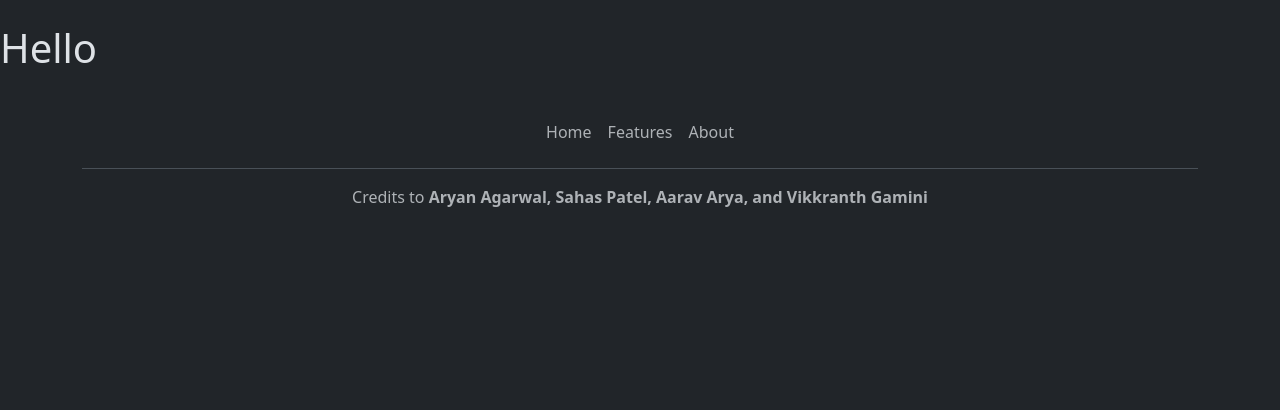
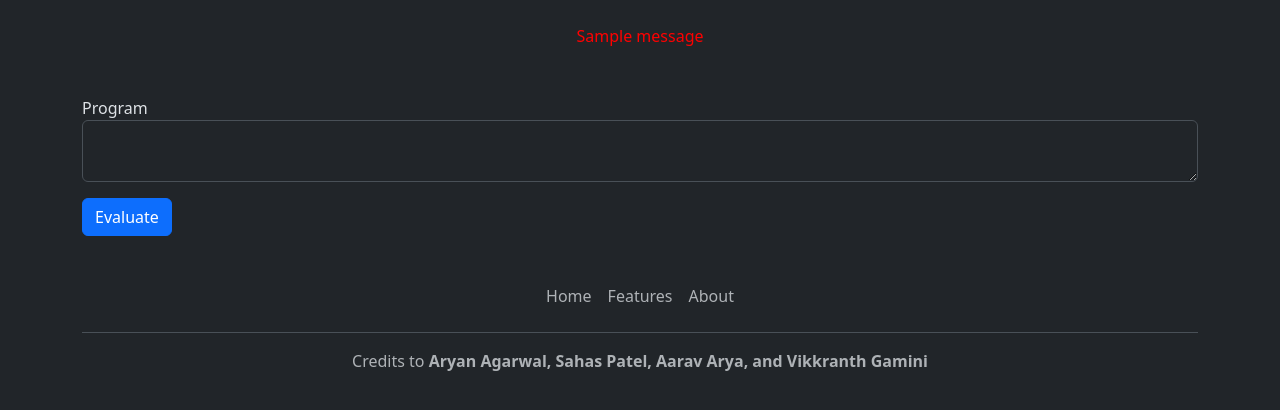
Before and after one commit to TheWhiteLionGod/Benchmarker, a Flask app: page /benchmark in a window 1280 px wide. Shown: the part 97-507 px from the top of the page. Run offline with Flask 3, Linux system fonts and the light colour scheme; one stand-in notice (Sample message) is shown; some libraries are stand-ins or nearby versions.

Commit message:
Made Benchmarking Form

```diff
--- a/main.py
+++ b/main.py
@@ -1,16 +1,32 @@
 from flask import Flask, render_template
 from flask_bootstrap import Bootstrap5
+from flask_wtf import FlaskForm
+from wtforms import StringField, SubmitField, TextAreaField
+from wtforms.validators import DataRequired
+
+import os
 
 app = Flask(__name__)
+SECRET_KEY = os.urandom(32)
+app.config['SECRET_KEY'] = SECRET_KEY
 bootstrap = Bootstrap5(app)
+
+class CodeForm(FlaskForm):
+    code = TextAreaField("Program", validators=[DataRequired()])
+    submit = SubmitField("Evaluate")
+
 
 @app.route("/")
 def homepage():
     return render_template("index.html", page="home")
 
-@app.route("/benchmark")
+@app.route("/benchmark", methods=['GET', 'POST'])
 def benchmark():
-    return render_template("benchmark.html", page="benchmark")
+    form = CodeForm()
+    if form.validate_on_submit():
+        code = form.code.data
+        print(code)
+    return render_template("benchmark.html", page="benchmark", form=form)
 
 if __name__ == '__main__':
     app.run(debug=True, port=5000)
--- a/templates/base.html
+++ b/templates/base.html
@@ -1,3 +1,4 @@
+{% from 'bootstrap4/form.html' import render_field %}
 <!DOCTYPE html>
 <html lang="en" data-bs-theme="dark">
 {% block head %}
@@ -41,8 +42,8 @@
      <div class="container">
         <footer class="py-3 my-4">
             <ul class="nav justify-content-center border-bottom pb-3 mb-3">
-                <li class="nav-item"><a href="#section-1" class="nav-link px-2 text-body-secondary">Home</a></li>
-                <li class="nav-item"><a href="#section-2" class="nav-link px-2 text-body-secondary">Features</a></li>
+                <li class="nav-item"><a href="index.html#section-1" class="nav-link px-2 text-body-secondary">Home</a></li>
+                <li class="nav-item"><a href="index.html#section-2" class="nav-link px-2 text-body-secondary">Features</a></li>
                 <li class="nav-item"><a href="benchmark.html" class="nav-link px-2 text-body-secondary">About</a></li>
             </ul>
             <p class="text-center text-body-secondary">Credits to <b>Aryan Agarwal, Sahas Patel, Aarav Arya, and Vikkranth Gamini</b></p>
--- a/templates/benchmark.html
+++ b/templates/benchmark.html
@@ -11,7 +11,22 @@
 
 
     {% block content %}
-    <h1>Hello</h1>
+        <main class="mb-4">
+            <div class="container">
+            <div class="row">
+                {% with messages = get_flashed_messages() %}
+                    {% for message in messages %}
+                    <p style="color: red; text-align: center;">{{message}}</p>
+                    {% endfor %}
+                {% endwith %}
+            </div>
+            <form method="post">
+                <div class="py-2 row"></div>{{ form.csrf_token() }}
+                <div class="py-2 row"></div>{{ render_field(form.code) }}
+                <div class="py-2 row"></div>{{ render_field(form.submit) }}
+            </form>
+            </div>
+        </main>
     {% endblock %}
 
     {% block footer %}
```
